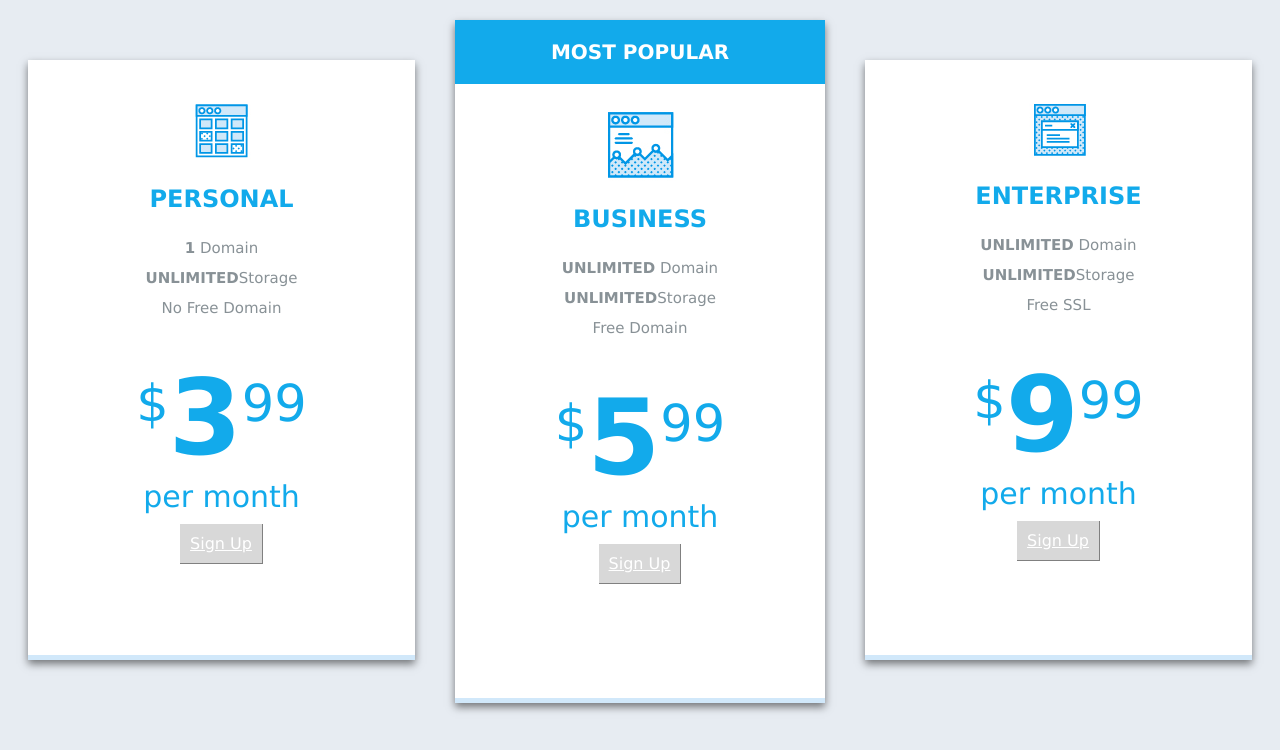
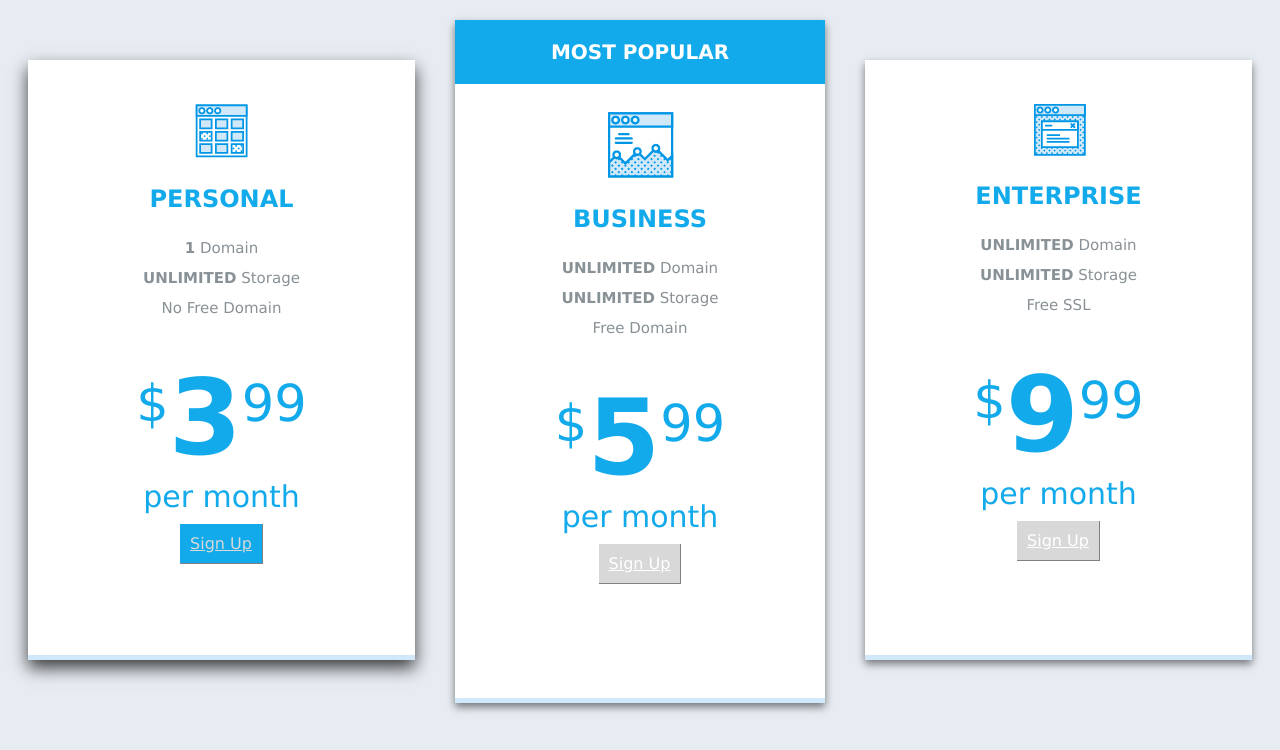
Before and after one commit to StocktonCannon/StocktonCannon.github.io, a plain HTML site: page classActivity02/index.html in a window 1280 px wide. In both pictures the pointer is over the link 221 px from the left and 543 px from the top of the page. Drawn offline with Linux system fonts and the light colour scheme.

Commit message:
class activity 2 -small adjustments to index

```diff
--- a/classActivity02/css/stylesheet.css
+++ b/classActivity02/css/stylesheet.css
@@ -87,6 +87,15 @@ a {
   padding: 10px;
 }
 
+a:hover {
+  background-color: var(--main-blue);
+  color:var(--sign-up);
+}
+
+section:hover {
+  box-shadow: 0 8px 16px 0 rgba(0,0,0,0.75);
+}
+
 span {
   font-size: 3.5em;
   vertical-align: text-top;
```
Also changed, not shown: classActivity02/index.html (+3 -3 lines).
